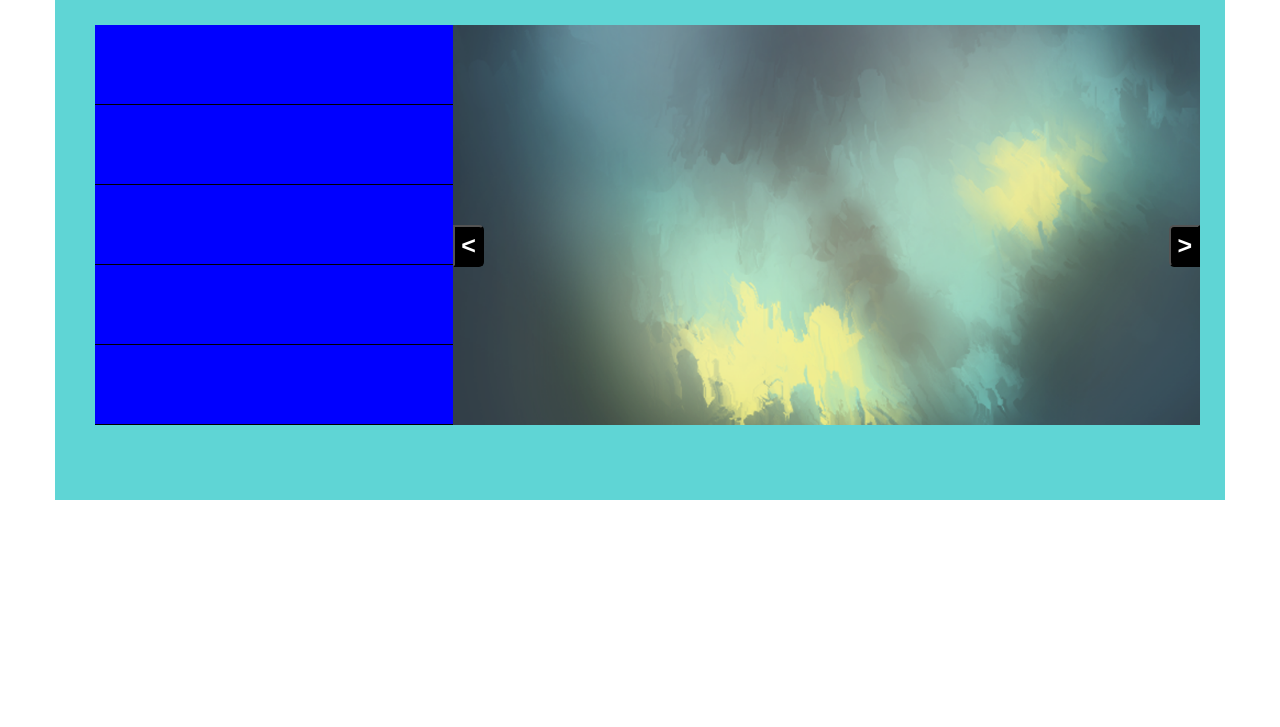
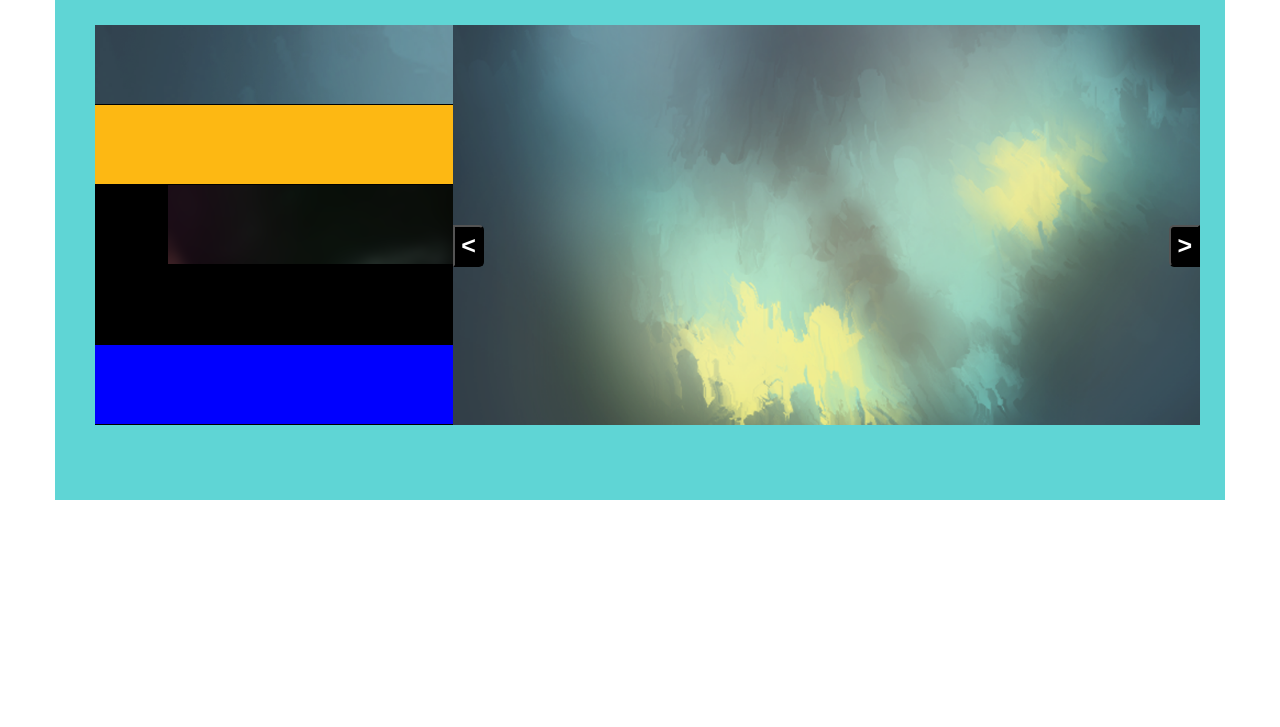
Before and after one commit to sabone2017/portfolio, a plain HTML site: page SliderJS/index.html in a window 1280 px wide. Drawn offline with Linux system fonts and the light colour scheme.

Commit message:
Created preview images for sidebar in JS
added function setPreview to add preview images to sidebar divs
- remove borders?
- add fifth image?
- it works. first try son
- working on location and position setting so proper part of image is
  prev'd

```diff
--- a/SliderJS/index.html
+++ b/SliderJS/index.html
@@ -54,6 +54,7 @@
       height: 80px;
       background-color: blue;
       right: 0;
+      overflow: hidden;
     }
     .preview{
       border-bottom: solid black 1px;
--- a/SliderJS/js/slideScript.js
+++ b/SliderJS/js/slideScript.js
@@ -1,5 +1,6 @@
 var slideIndex = 1;
 var slides = document.getElementsByClassName("slide");
+var prevIMG = document.getElementsByClassName("preview");
 showSlide(slideIndex);
 setPreview();
 
@@ -23,5 +24,11 @@ function showSlide(n){
 }
 
 function setPreview(){
-  alert(slides[slideIndex].src);
+  //used to test global var: alert(slides[slideIndex].src);
+  i = 0;
+  for(i ; i<slides.length ; i++){
+    var newPrev = document.createElement('img');
+    newPrev.src = slides[i].src;
+    prevIMG[i].appendChild(newPrev);
+  }
 }
```
